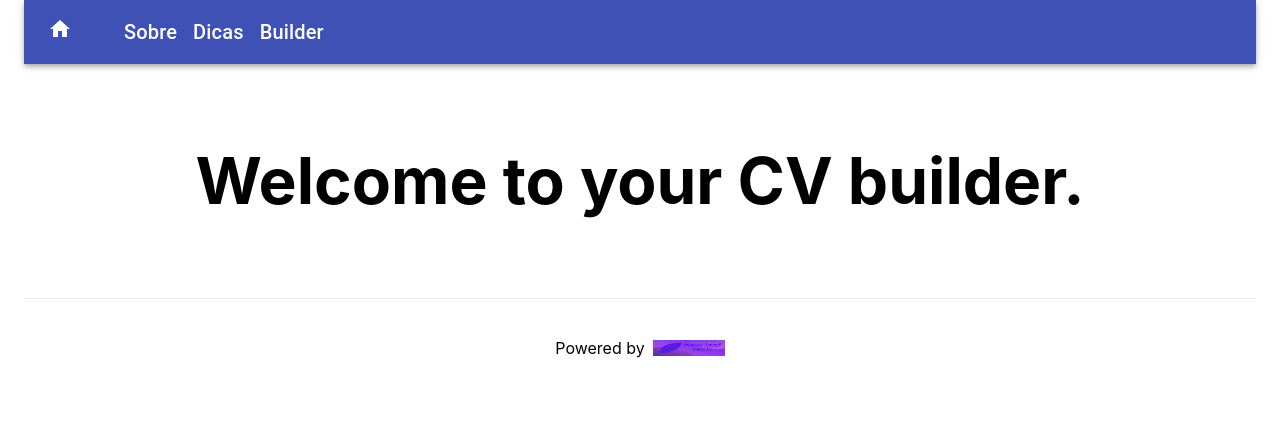
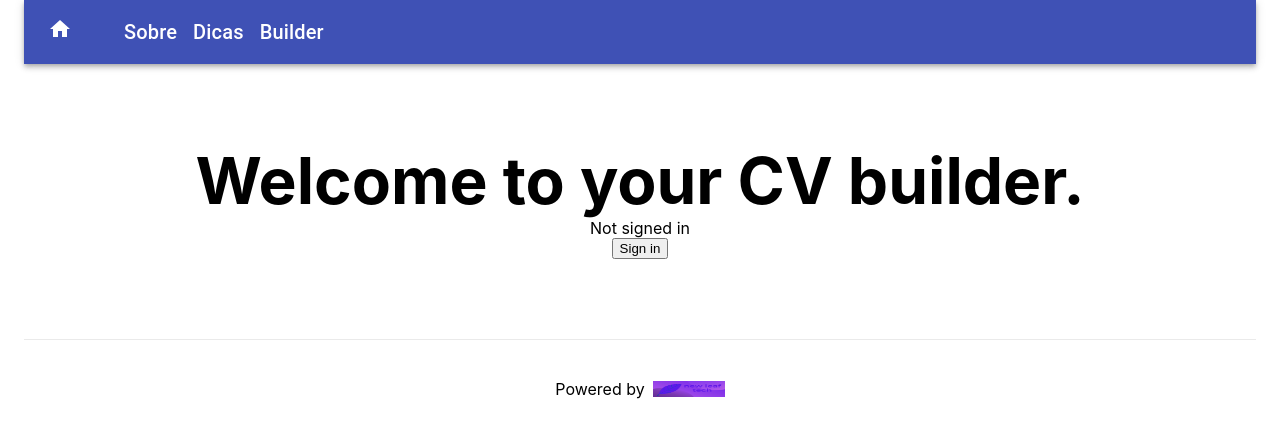
Before and after one commit to asreal089/cvbuilder, a Next.js app: page / in a window 1280 px wide. Shown: the top 436 px of the page. Built offline with nearby package versions, Linux system fonts and the light colour scheme; no server answers.

Commit message:
Primeira parte de add google oauth

```diff
--- a/package.json
+++ b/package.json
@@ -16,7 +16,10 @@
     "@mui/icons-material": "^5.0.5",
     "@mui/material": "^5.0.6",
     "bootstrap": "^5.0.0-beta3",
+    "mongodb": "^4.5.0",
+    "mongoose": "^6.3.2",
     "next": "11.1.2",
+    "next-auth": "^4.3.4",
     "react": "17.0.2",
     "react-dom": "17.0.2"
   },
--- a/pages/_app.tsx
+++ b/pages/_app.tsx
@@ -1,7 +1,14 @@
 import '../styles/globals.css'
 import type { AppProps } from 'next/app'
+import { SessionProvider } from "next-auth/react"
 
-function MyApp({ Component, pageProps }: AppProps) {
-  return <Component {...pageProps} />
+
+export function App({ Component, pageProps }: AppProps) {
+  return (
+    <SessionProvider session={pageProps.session}>
+      <Component {...pageProps} />
+    </SessionProvider>
+  )
 }
-export default MyApp
+
+export default App
--- a/pages/index.tsx
+++ b/pages/index.tsx
@@ -6,8 +6,12 @@ import Navbar from './components/navbar'
 import Link from 'next/link'
 import HomeIcon from '@mui/icons-material/Home';
 import { AppBar, Toolbar, IconButton, Typography, Button, Container } from '@material-ui/core'
+import { signIn, signOut, useSession } from "next-auth/react";
 
 const Home: NextPage = () => {
+
+  const session: any = useSession();
+
   return (
     <div>
       <Head>
@@ -26,6 +30,24 @@ const Home: NextPage = () => {
           Welcome to your CV builder.
         </h1>
 
+        {!session.user && (
+        <>
+          Not signed in <br />
+          <button
+            onClick={() =>
+              signIn("google", { callbackUrl: "http://localhost:3000/" })
+            }
+          >
+            Sign in
+          </button>
+        </>
+      )}
+      {session.user && (
+        <>
+          Signed in as {session.user.name} <br />
+          <button onClick={() => signOut()}>Sign out</button>
+        </>
+      )}
 
       </main>
 
@@ -41,4 +63,4 @@ const Home: NextPage = () => {
   )
 }
 
-export default Home
+export default Home;
--- a/styles/globals.css
+++ b/styles/globals.css
@@ -21,7 +21,7 @@ a {
 
 .right{
   align-items: right;
-  float: left;
+  float: right;
 
 }
 
--- a/tsconfig.json
+++ b/tsconfig.json
@@ -14,6 +14,6 @@
     "isolatedModules": true,
     "jsx": "preserve"
   },
-  "include": ["next-env.d.ts", "**/*.ts", "**/*.tsx"],
+  "include": ["next-env.d.ts", "**/*.ts", "**/*.tsx", "pages/api/auth/[...nextauth].ts"],
   "exclude": ["node_modules"]
 }
```
Also changed, not shown: 1 other file (tests, documents, lock files or other folders).
